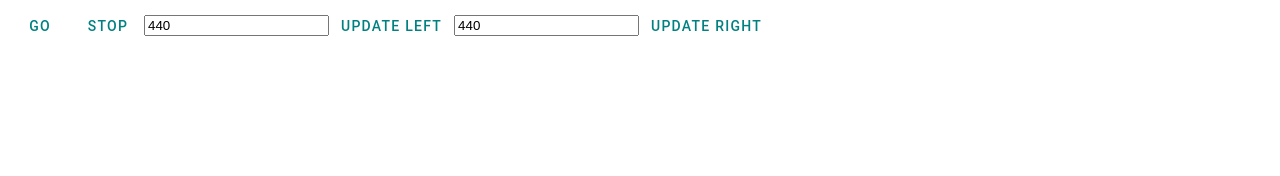
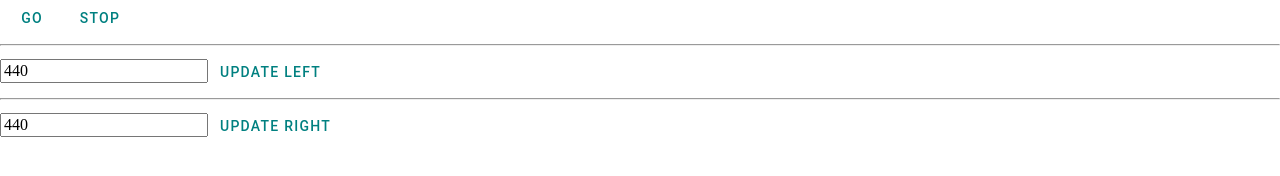
Before and after one commit to Roger-random/lrwave, a website: page docs/index.html in a window 1280 px wide. Drawn offline with nearby package versions, Linux system fonts and the light colour scheme.

Commit message:
index <hr/> to docs

```diff
--- a/docs/index.html
+++ b/docs/index.html
@@ -1,6 +1,11 @@
 <!DOCTYPE html>
 <html>
+  <html lang="en">
   <head>
+    <meta charset="utf-8">
+    <meta name="viewport" content="width=device-width, initial-scale=1">
+    <title>Left/Right Wave</title>
+    <link rel="stylesheet" href="https://cdnjs.cloudflare.com/ajax/libs/normalize/8.0.0/normalize.min.css">
     <link rel="stylesheet" href="bundle.css">
   </head>
   <body>
@@ -11,11 +16,13 @@
     <button class="app-button mdc-button" id="stopbtn">
       Stop
     </button>
-    <input type="number" id="freql" value="440"/>
+    <hr/>
+    <input class="app-textfield mdc-textfield__input" type="number" id="freql" value="440"/>
     <button class="app-button mdc-button" id="updatel">
       Update Left
     </button>
-    <input type="number" id="freqr" value="440"/>
+    <hr/>
+    <input class="app-textfield mdc-textfield__input" type="number" id="freqr" value="440"/>
     <button class="app-button mdc-button" id="updater">
       Update Right
     </button>
```
